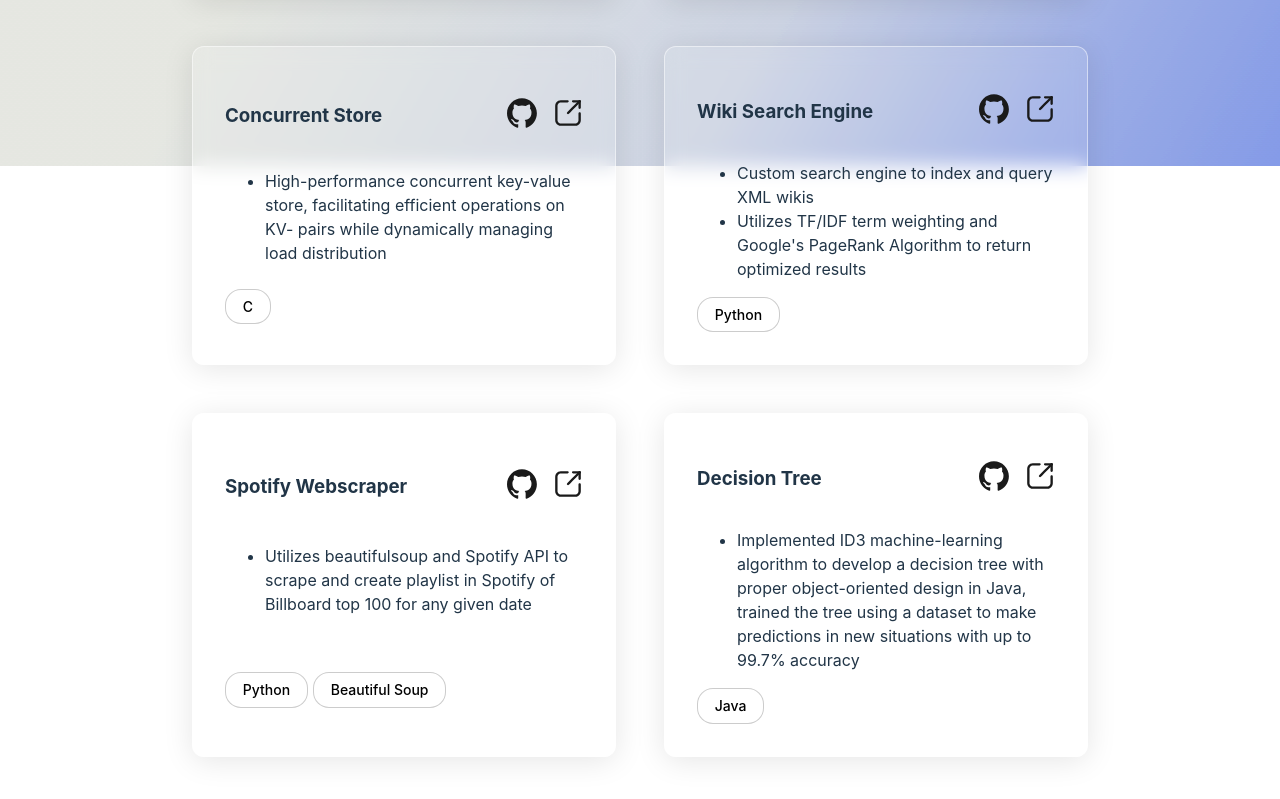
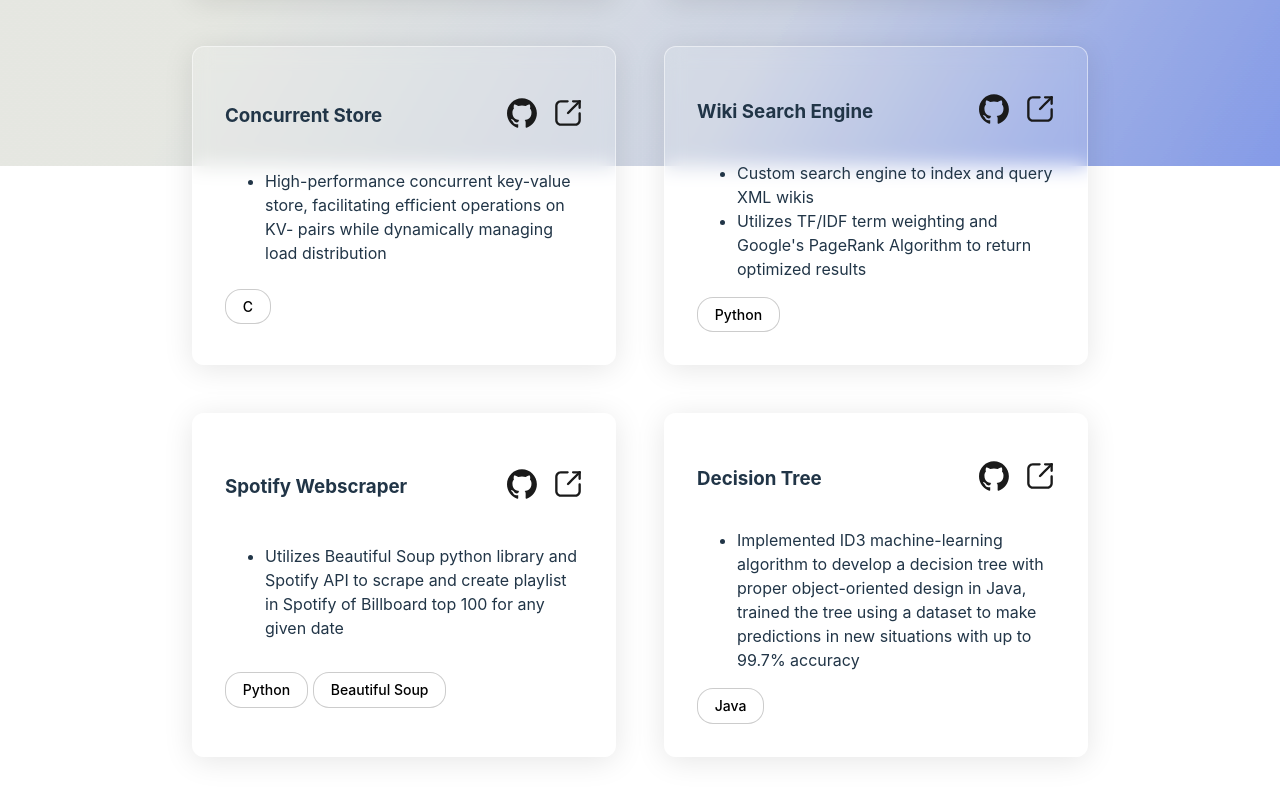
Before and after one commit to jhmlee/personal_website, a React (Vite) app: page /projects in a window 1280 px wide. Shown: the part 634-1433 px from the top of the page. Built offline with nearby package versions, Linux system fonts and the light colour scheme.

Commit message:
fixed webscrape description

```diff
--- a/src/components/Projects.jsx
+++ b/src/components/Projects.jsx
@@ -36,7 +36,7 @@
         {
             title: "Spotify Webscraper",
             github: "https://github.com/jhmlee/spotify-webscrape",
-            description: ["Utilizes beautifulsoup and Spotify API to scrape and create playlist in Spotify of Billboard top 100 for any given date"],
+            description: ["Utilizes Beautiful Soup python library and Spotify API to scrape and create playlist in Spotify of Billboard top 100 for any given date"],
             tags: ['Python', 'Beautiful Soup'],
         },
         {
```
